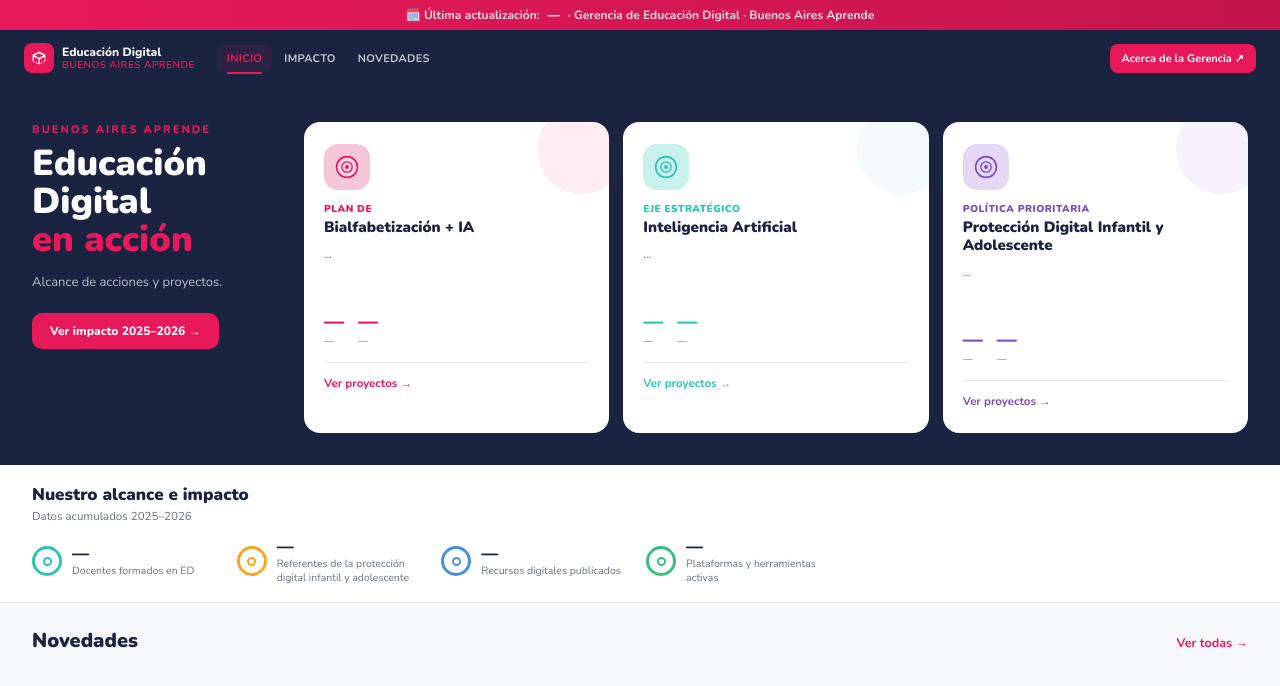
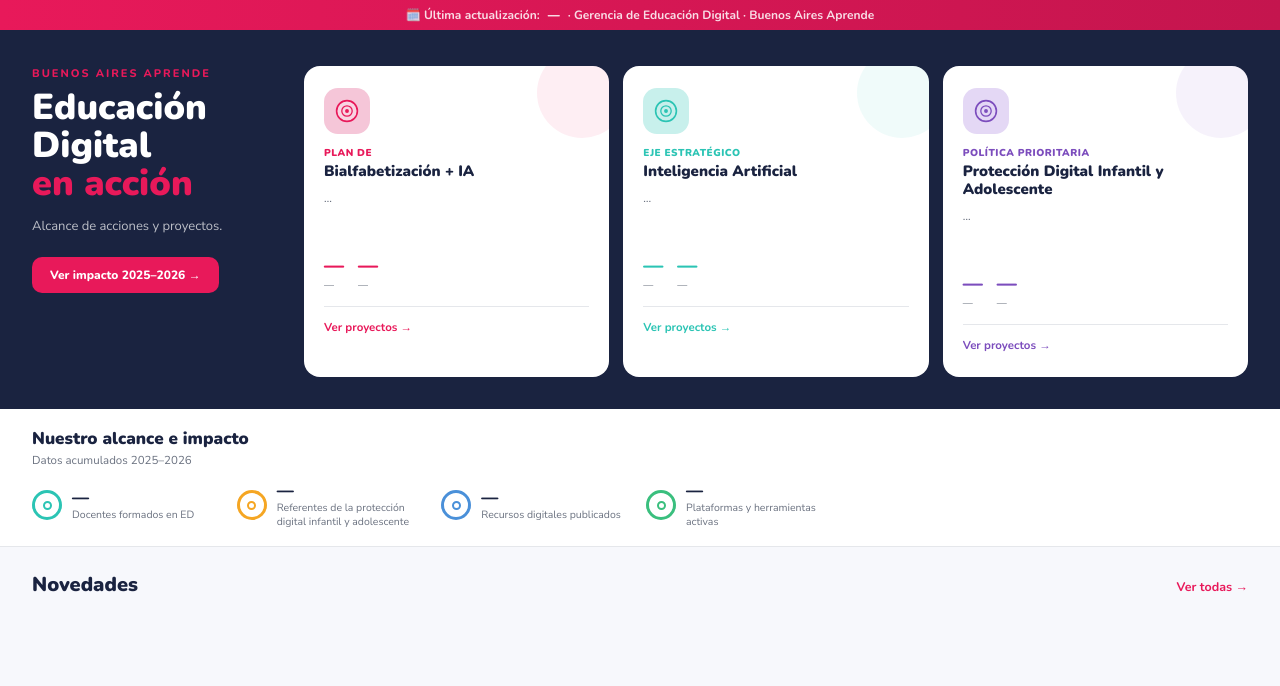
Before and after one commit to DashboardGOED/dashboard-educacion-digital, a plain HTML site: page index.html in a window 1280 px wide. Drawn offline with nearby package versions, Linux system fonts and the light colour scheme; no server answers.

Commit message:
Update index.html

```diff
--- a/index.html
+++ b/index.html
@@ -206,20 +206,6 @@
 </div>
 
 <!-- NAV -->
-<nav>
-  <div class="nav-brand">
-    <div class="nav-brand-icon"><svg viewBox="0 0 20 20"><path d="M10 2L2 6v8l8 4 8-4V6L10 2zM10 4.2l5.6 2.8-5.6 2.8L4.4 7 10 4.2zM3.5 8.5l6 3V17l-6-3V8.5zm7.5 3l6-3v5.5l-6 3V11.5z"/></svg></div>
-    <div class="nav-brand-text">Educación Digital<span>Buenos Aires aprende</span></div>
-  </div>
-  <div class="nav-links">
-    <button class="nav-btn active" onclick="showSection('inicio')">INICIO</button>
-    <button class="nav-btn" onclick="showSection('impacto')">IMPACTO</button>
-    <button class="nav-btn" onclick="showSection('novedades')">NOVEDADES</button>
-  </div>
-  <div class="nav-right">
-    <a href="https://educaciondigital.bue.edu.ar/institucional" target="_blank" class="btn-gerencia">Acerca de la Gerencia ↗</a>
-  </div>
-</nav>
 
 <!-- ══ INICIO ══════════════════════════════════════════════════════════════ -->
 <div id="inicio" class="section active">
```
